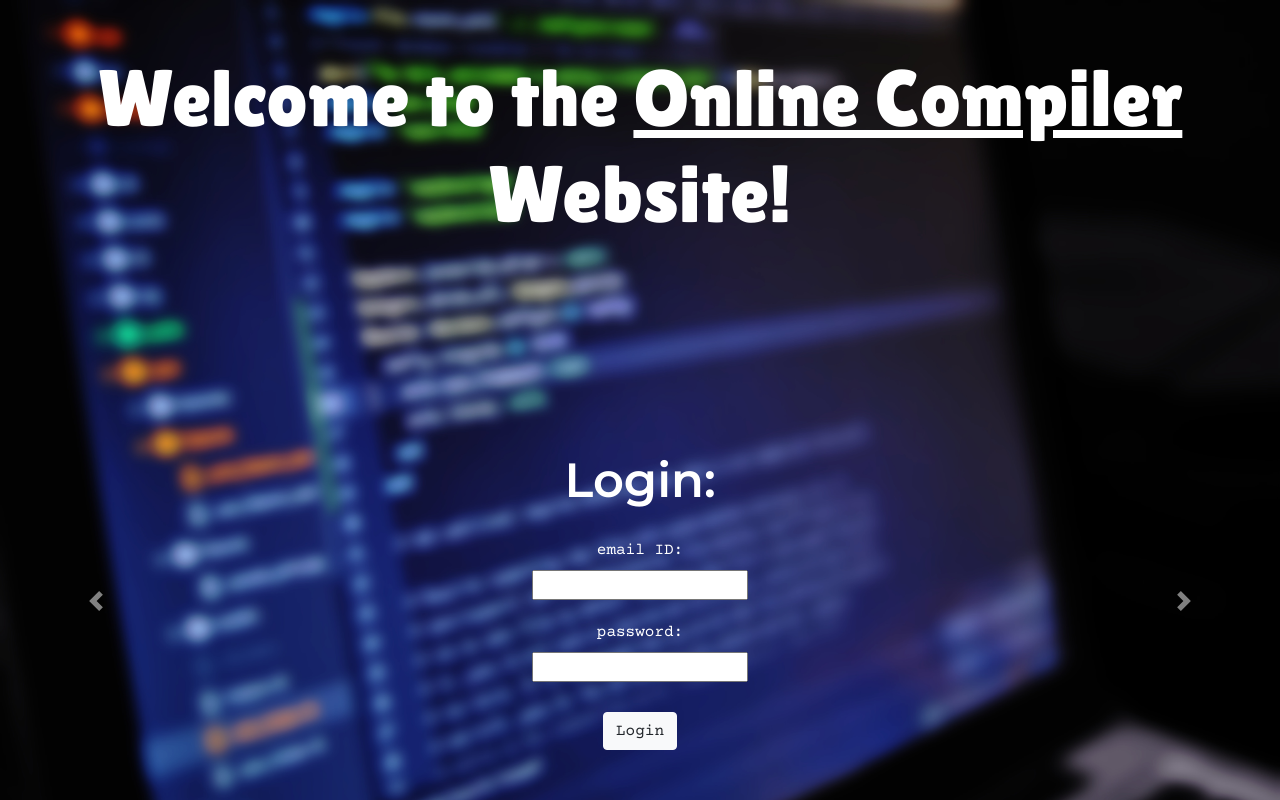
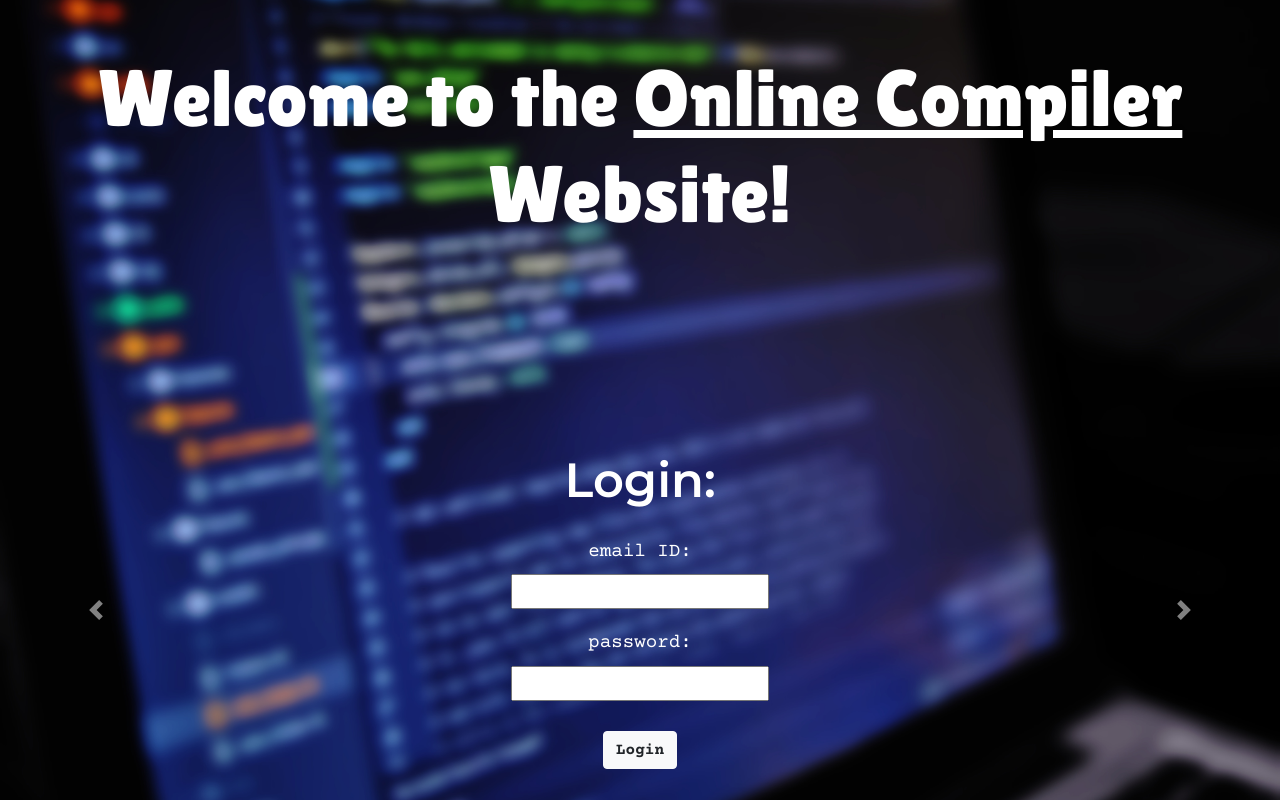
Before and after one commit to roy-a2yush/Online-Compiler, a PHP site: page / in a window 1280 px wide. Run offline with PHP 8.4, Linux system fonts and the light colour scheme.

Commit message:
Made the page responsive

```diff
--- a/css/styles.css
+++ b/css/styles.css
@@ -1,8 +1,12 @@
 body {
   background-image: url("../images/login-background.jpg");
+  background-repeat: no-repeat;
   background-size: cover;
+  background-position: center center;
+  background-attachment: fixed;
   text-align: center;
   font-family: 'Courier Prime', monospace;
+  font-size: 1.2rem;
 }
 
 label {
@@ -39,6 +43,7 @@ label {
   margin-top: 30px;
   margin-left: auto;
   margin-right: auto;
+  font-weight: bold;
 }
 
 .right {
--- a/index.html
+++ b/index.html
@@ -23,10 +23,10 @@
             </form>
           </div>
           <div class="carousel-item">
-            <h1 class="sun-heading">Register:</h1>
+            <h1 class="sub-heading">Register:</h1>
             <form action="#" method="post">
               <div class="row login-form">
-                <div class="col-md-6 right">
+                <div class="col-lg-6 right">
                   <div class="center">
                     <label>Name:</label>
                     <br>
@@ -42,7 +42,7 @@
                     <br>
                   </div>
                 </div>
-                <div class="col-md-6 left">
+                <div class="col-lg-6 left">
                   <div class="center">
                     <label>Phone No.</label>
                     <br>
```
